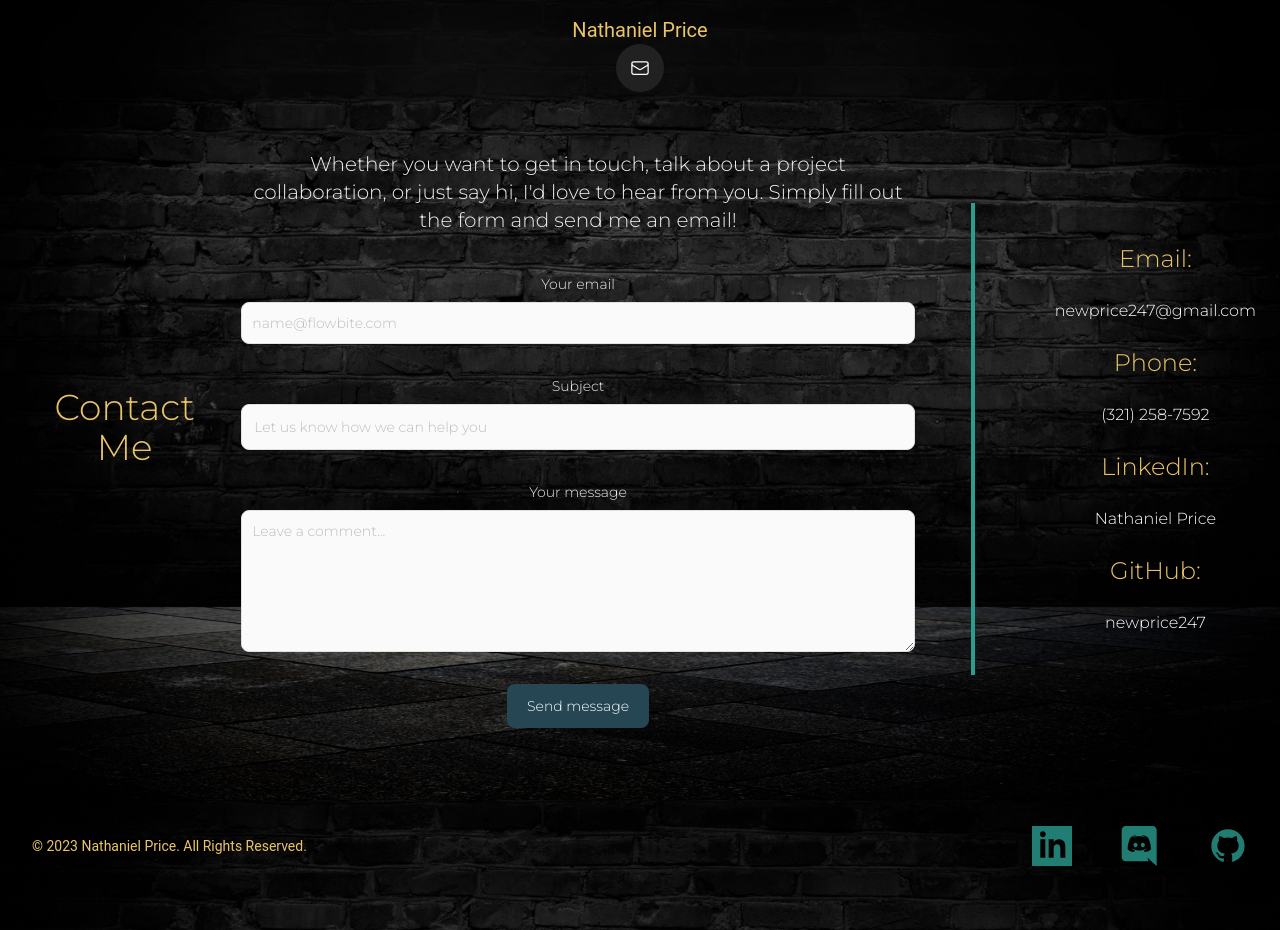
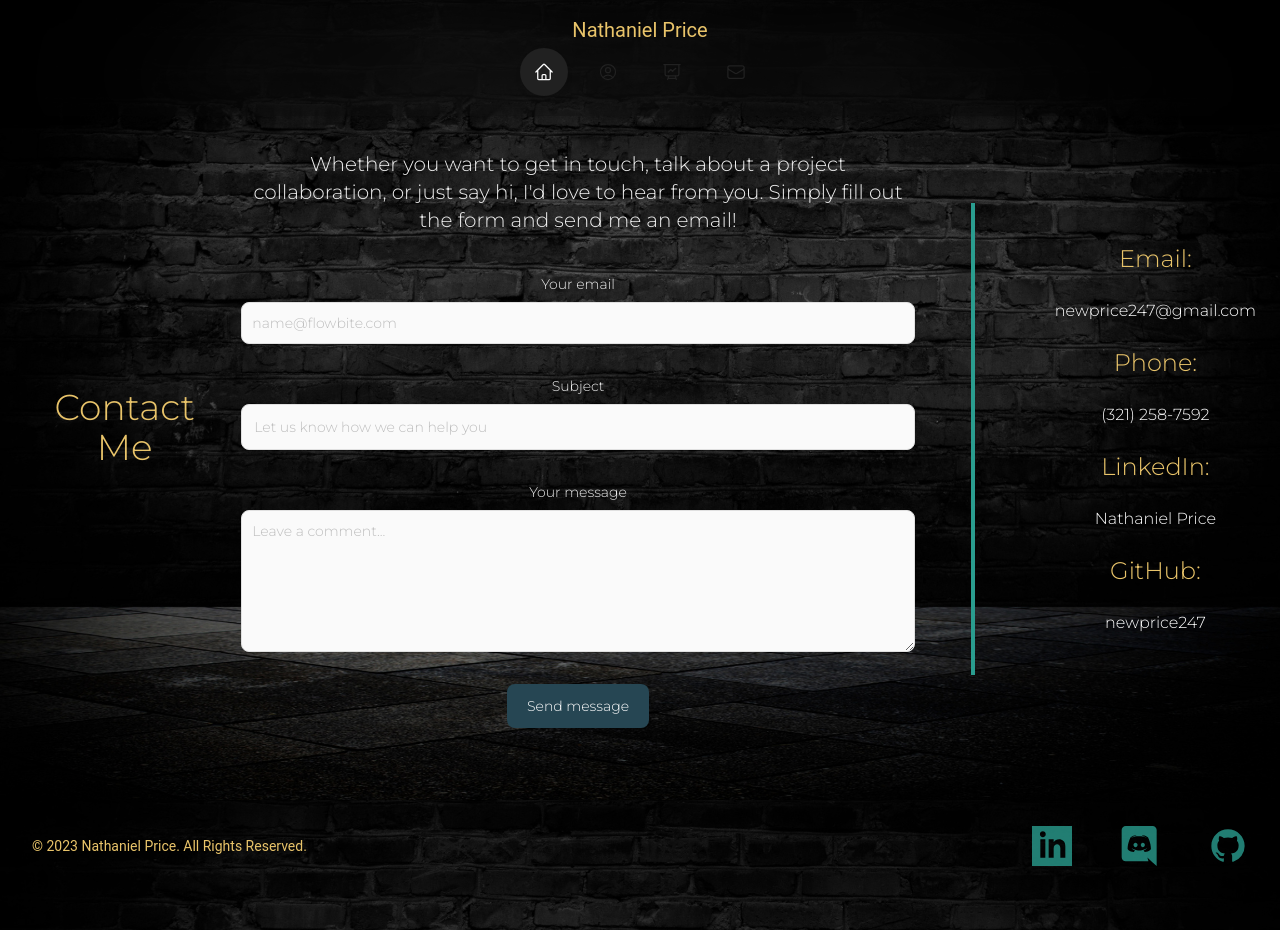
Before and after one commit to newprice247/React-Portfolio, a React (Vite) app: page /contact in a window 1280 px wide. Built offline with nearby package versions, Linux system fonts and the light colour scheme.

Commit message:
add new nav

```diff
--- a/src/components/Header.jsx
+++ b/src/components/Header.jsx
@@ -25,86 +25,106 @@ import {
   UserCircleIcon,
   EnvelopeIcon
 } from "@heroicons/react/24/outline";
+import { ArrowRightIcon, ArrowLeftIcon } from "@heroicons/react/24/outline";
+
 
 export function SpeedDialWithTextOutside() {
 
-  const currentPage = useLocation().pathname;
+
   return (
     <div className=" h-[2.5rem] w-full">
       <div className="">
-        <SpeedDial placement="bottom">
-          <SpeedDialHandler>
-            <IconButton size="lg" className="rounded-full " >
-              {currentPage === '/' ? (
-                <HomeIcon className="h-5 w-5 transition-transform group-hover:scale-125 group-hover:text-blue-300" />
-              ) : currentPage === '/about' ? (
-                <UserCircleIcon className="h-5 w-5 transition-transform group-hover:scale-125 group-hover:text-blue-300" />
-              ) : currentPage === '/projects' ? (
-                <PresentationChartLineIcon className="h-5 w-5 transition-transform group-hover:scale-125 group-hover:text-blue-300" />
-              ) : currentPage === '/contact' ? (
-                <EnvelopeIcon className="h-5 w-5 transition-transform group-hover:scale-125 group-hover:text-blue-300" />
-              ) : null}
-            </IconButton>
 
-          </SpeedDialHandler>
-          <SpeedDialContent className="flex-row rounded-full ">
+      </div>
+    </div >
+
+  );
+}
+
+function DefaultPagination() {
+  const [active, setActive] = React.useState(1);
+  const currentPage = useLocation().pathname;
+
+  const getItemProps = (index) => ({
+    variant: active === index ? "filled" : "text",
+    color: "gray",
+    onClick: () => setActive(index),
+  });
+
+  const next = () => {
+    if (active === 5) return;
+
+    setActive(active + 1);
+  };
+
+  const prev = () => {
+    if (active === 1) return;
+
+    setActive(active - 1);
+  };
+
+  const NavIcons = () => {
+    return (
+      <>
             <Link
             to="/"
-              //       variant="small"
-              //       color="white"
             className={currentPage === '/' ? 'nav-link active p-1 font-normal' : 'nav-link p-1 font-normal'}
             >
-              <SpeedDialAction className="m-3 h-16 w-16 bg-gray-900 text-blue-400 border-myColor-3">
-                <HomeIcon className="h-5 w-5" />
-                <Typography color="blue-gray" className="text-xs font-normal text-white">
-                  Home
-                </Typography>
-              </SpeedDialAction>
+                <IconButton {...getItemProps(1)} size="lg" className="rounded-full " >
+                  <HomeIcon className="h-5 w-5 transition-transform group-hover:scale-125 group-hover:text-blue-300" />
+                </IconButton>
             </Link>
             <Link
             to="/about"
-              //       variant="small"
-              //       color="white"
             className={currentPage === '/about' ? 'nav-link active p-1 font-normal' : 'nav-link p-1 font-normal'}
             >
-              <SpeedDialAction className="m-3 h-16 w-16 bg-gray-900 text-blue-400 border-myColor-3">
-                <UserCircleIcon className="h-5 w-5" />
-                <Typography color="blue-gray" className="text-xs font-normal text-white">
-                  About
-                </Typography>
-              </SpeedDialAction>
+            <IconButton {...getItemProps(2)} size="lg" className="rounded-full " >
+              <UserCircleIcon className="h-5 w-5 transition-transform group-hover:scale-125 group-hover:text-blue-300" />
+              </IconButton>
             </Link>
             <Link
             to="/projects"
-              //       variant="small"
-              //       color="white"
             className={currentPage === '/projects' ? 'nav-link active p-1 font-normal' : 'nav-link p-1 font-normal'}
             >
-              <SpeedDialAction className="m-3 h-16 w-16 bg-gray-900 text-blue-400 border-myColor-3 ">
-                <PresentationChartLineIcon className="h-5 w-5" />
-                <Typography color="blue-gray" className="text-xs font-normal text-white">
-                  Projects
-                </Typography>
-              </SpeedDialAction>
+               <IconButton {...getItemProps(3)} size="lg" className="rounded-full " >
+              <PresentationChartLineIcon className="h-5 w-5 transition-transform group-hover:scale-125 group-hover:text-blue-300" />
+              </IconButton>
             </Link>
             <Link
             to="/contact"
-              //       variant="small"
-              //       color="white"
             className={currentPage === '/contact' ? 'nav-link active p-1 font-normal' : 'nav-link p-1 font-normal'}
             >
-              <SpeedDialAction className="m-3 h-16 w-16 bg-gray-900 text-blue-400 border-myColor-3 ">
-                <EnvelopeIcon className="h-5 w-5" />
-                <Typography color="blue-gray" className="text-xs font-normal text-white">
-                  Contact
-                </Typography>
-              </SpeedDialAction>
+              <IconButton {...getItemProps(4)} size="lg" className="rounded-full " >
+              <EnvelopeIcon className="h-5 w-5 transition-transform group-hover:scale-125 group-hover:text-blue-300" />
+              </IconButton>
             </Link>
-          </SpeedDialContent>
-        </SpeedDial>
+      </>
+    );
+  }
+  return (
+
+    <div className="flex items-center gap-4">
+
+      <div className="flex items-center gap-2">
+            {currentPage === '/' ? (
+
+              <NavIcons />
+
+            ) : currentPage === '/about' ? (
+
+              <NavIcons />
+
+            ) : currentPage === '/projects' ? (
+
+              <NavIcons />
+            ) : currentPage === '/contact' ? (
+              <NavIcons />
+
+            ) : null}
+
       </div>
-    </div >
 
+    </div>
   );
 }
 
@@ -122,7 +142,7 @@ function Navigation() {
                   Nathaniel Price
                 </Typography>
         <div className="flex items-center justify-center text-blue-gray-900">
-
+          <DefaultPagination />
           <div className="opacity-1 flex items-center justify-center gap-4">
             < SpeedDialWithTextOutside />
 
@@ -143,3 +163,79 @@ export default function Header() {
     </div>
   );
 }
+
+// return (
+//   <div className=" h-[2.5rem] w-full">
+//     <div className="">
+//       <SpeedDial placement="bottom">
+//         <SpeedDialHandler>
+//           <IconButton size="lg" className="rounded-full " >
+//             {currentPage === '/' ? (
+//               <HomeIcon className="h-5 w-5 transition-transform group-hover:scale-125 group-hover:text-blue-300" />
+//             ) : currentPage === '/about' ? (
+//               <UserCircleIcon className="h-5 w-5 transition-transform group-hover:scale-125 group-hover:text-blue-300" />
+//             ) : currentPage === '/projects' ? (
+//               <PresentationChartLineIcon className="h-5 w-5 transition-transform group-hover:scale-125 group-hover:text-blue-300" />
+//             ) : currentPage === '/contact' ? (
+//               <EnvelopeIcon className="h-5 w-5 transition-transform group-hover:scale-125 group-hover:text-blue-300" />
+//             ) : null}
+//           </IconButton>
+
+//         </SpeedDialHandler>
+//         <SpeedDialContent className="flex-row rounded-full ">
+//           <Link
+//             to="/"
+//             //       variant="small"
+//             //       color="white"
+//             className={currentPage === '/' ? 'nav-link active p-1 font-normal' : 'nav-link p-1 font-normal'}
+//           >
+//             <SpeedDialAction className="m-3 h-16 w-16 bg-gray-900 text-blue-400 border-myColor-3">
+//               <HomeIcon className="h-5 w-5" />
+//               <Typography color="blue-gray" className="text-xs font-normal text-white">
+//                 Home
+//               </Typography>
+//             </SpeedDialAction>
+//           </Link>
+//           <Link
+//             to="/about"
+//             //       variant="small"
+//             //       color="white"
+//             className={currentPage === '/about' ? 'nav-link active p-1 font-normal' : 'nav-link p-1 font-normal'}
+//           >
+//             <SpeedDialAction className="m-3 h-16 w-16 bg-gray-900 text-blue-400 border-myColor-3">
+//               <UserCircleIcon className="h-5 w-5" />
+//               <Typography color="blue-gray" className="text-xs font-normal text-white">
+//                 About
+//               </Typography>
+//             </SpeedDialAction>
+//           </Link>
+//           <Link
+//             to="/projects"
+//             //       variant="small"
+//             //       color="white"
+//             className={currentPage === '/projects' ? 'nav-link active p-1 font-normal' : 'nav-link p-1 font-normal'}
+//           >
+//             <SpeedDialAction className="m-3 h-16 w-16 bg-gray-900 text-blue-400 border-myColor-3 ">
+//               <PresentationChartLineIcon className="h-5 w-5" />
+//               <Typography color="blue-gray" className="text-xs font-normal text-white">
+//                 Projects
+//               </Typography>
+//             </SpeedDialAction>
+//           </Link>
+//           <Link
+//             to="/contact"
+//             //       variant="small"
+//             //       color="white"
+//             className={currentPage === '/contact' ? 'nav-link active p-1 font-normal' : 'nav-link p-1 font-normal'}
+//           >
+//             <SpeedDialAction className="m-3 h-16 w-16 bg-gray-900 text-blue-400 border-myColor-3 ">
+//               <EnvelopeIcon className="h-5 w-5" />
+//               <Typography color="blue-gray" className="text-xs font-normal text-white">
+//                 Contact
+//               </Typography>
+//             </SpeedDialAction>
+//           </Link>
+//         </SpeedDialContent>
+//       </SpeedDial>
+//     </div>
+//   </div >
--- a/src/components/practice.jsx
+++ /dev/null
@@ -1,49 +0,0 @@
-import {
-    Card,
-    CardHeader,
-    CardBody,
-    Typography,
-    Avatar,
-  } from "@material-tailwind/react";
-
-  export function BackgroundBlogCard() {
-    return (
-      <Card
-        shadow={false}
-        className="relative grid h-[40rem] w-full max-w-[28rem] items-end justify-center overflow-hidden text-center"
-      >
-        <CardHeader
-          floated={false}
-          shadow={false}
-          color="transparent"
-          className="absolute inset-0 m-0 h-full w-full rounded-none bg-[url('https://images.unsplash.com/photo-1552960562-daf630e9278b?ixlib=rb-4.0.3&ixid=MnwxMjA3fDB8MHxwaG90by1wYWdlfHx8fGVufDB8fHx8&auto=format&fit=crop&w=687&q=80')] bg-cover bg-center"
-        >
-          <div className="to-bg-black-10 absolute inset-0 h-full w-full bg-gradient-to-t from-black/80 via-black/50" />
-        </CardHeader>
-        <CardBody className="relative py-14 px-6 md:px-12">
-        <TypeAnimation
-                className='mt-40'
-                style={{ whiteSpace: 'pre-line', height: '500px', display: 'block' }}
-                sequence={[
-                    `Line one\nLine Two\nLine Three\nLine Four\nLine Five
-
-Line Seven`, // actual line-break inside string literal also gets animated in new line, but ensure there are no leading spaces
-                    1000,
-                    '',
-                ]}
-                repeat={Infinity}
-            />
-          <Typography variant="h5" className="mb-4 text-gray-400">
-            Tania Andrew
-          </Typography>
-          <Avatar
-            size="xl"
-            variant="circular"
-            alt="tania andrew"
-            className="border-2 border-white"
-            src="https://images.unsplash.com/photo-1633332755192-727a05c4013d?ixlib=rb-1.2.1&ixid=MnwxMjA3fDB8MHxwaG90by1wYWdlfHx8fGVufDB8fHx8&auto=format&fit=crop&w=1480&q=80"
-          />
-        </CardBody>
-      </Card>
-    );
-  }
```
Also changed, not shown: src/components/AboutPage.jsx (+0 -9 lines). Lines whose indentation alone changed are shown as unchanged.
